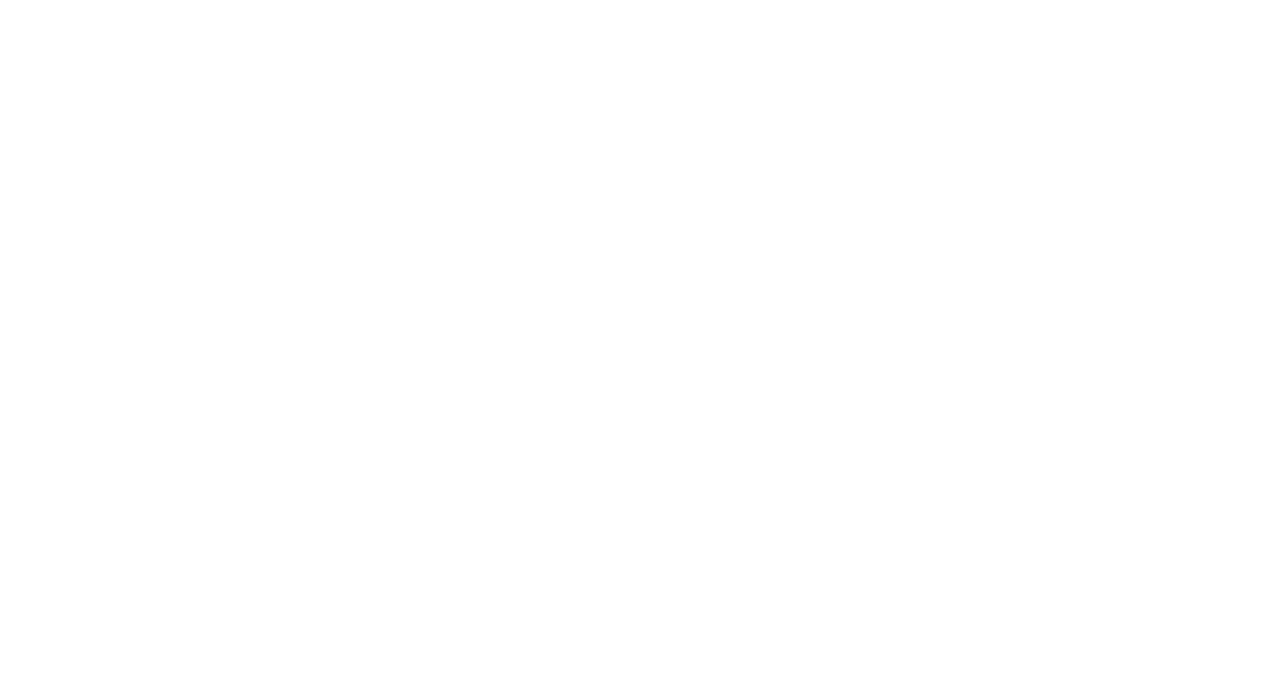
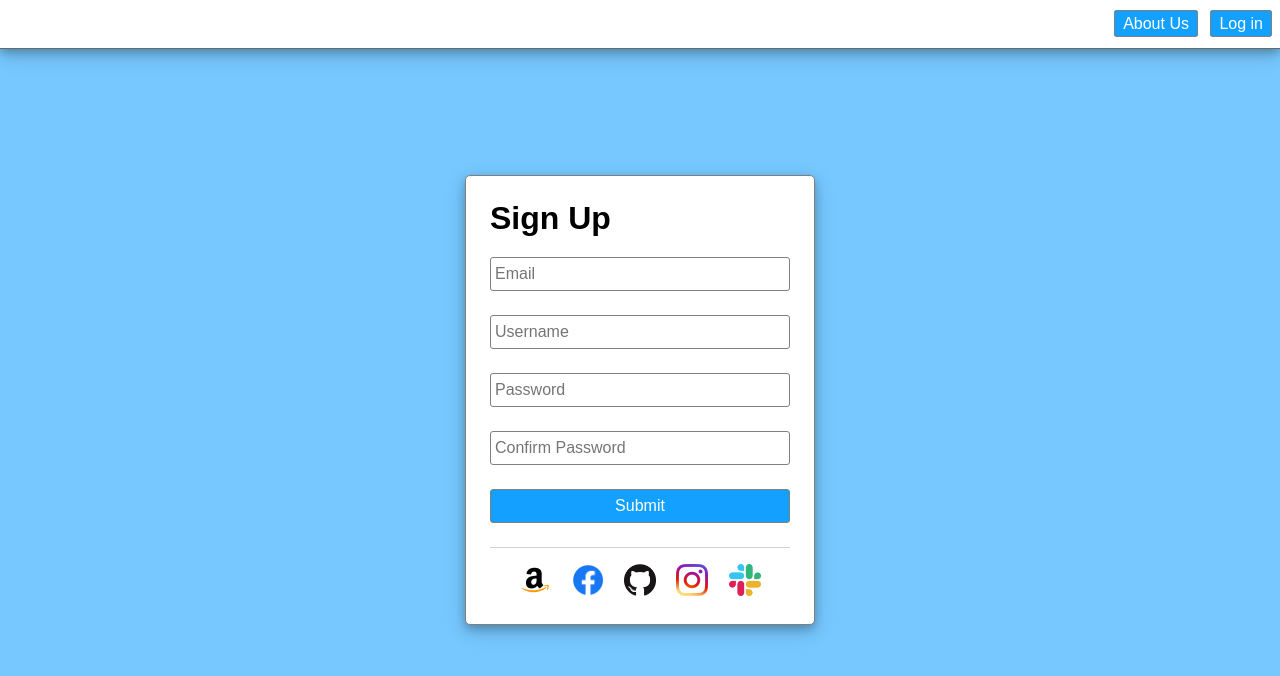
Before and after one commit to Jayromulus/staticRegisterPage, a plain HTML site: page index.html in a window 1280 px wide. Drawn offline with Linux system fonts and the light colour scheme.

Commit message:
walkthrough complete

```diff
--- a/index.html
+++ b/index.html
@@ -4,9 +4,48 @@
   <meta charset="UTF-8">
   <meta http-equiv="X-UA-Compatible" content="IE=edge">
   <meta name="viewport" content="width=device-width, initial-scale=1.0">
+  <link rel="stylesheet" href="./main.css">
   <title>Register Page</title>
 </head>
 <body>
+  <header>
+    <a href="#">About Us</a>
+    <a href="#">Log in</a>
+  </header>
 
+  <div class="container">
+    <h1>Sign Up</h1>
+
+    <form>
+      <!-- email -->
+      <div>
+        <input type="email" name="email" placeholder="Email" required>
+      </div>
+      <!-- username -->
+      <div>
+        <input type="text" name="username" placeholder="Username" required>
+      </div>
+      <!-- password -->
+      <div>
+        <input type="password" name="password" placeholder="Password" required>
+      </div>
+      <!-- confirm password -->
+      <div>
+        <input type="password" name="confirmPassword" placeholder="Confirm Password" required>
+      </div>
+
+      <div>
+        <button type="submit">Submit</button>
+      </div>
+    </form>
+
+    <footer>
+      <img src="./assets/amazon.png" alt="Amazon Logo" height="32" width="32">
+      <img src="./assets/facebook.png" alt="Facebook Logo" height="32" width="32">
+      <img src="./assets/github.png" alt="GitHub Logo" height="32" width="32">
+      <img src="./assets/instagram.png" alt="Instagram Logo" height="32" width="32">
+      <img src="./assets/slack.png" alt="Slack Logo" height="32" width="32">
+    </footer>
+  </div>
 </body>
 </html>
--- /dev/null
+++ b/main.css
@@ -0,0 +1,89 @@
+body {
+  background-color: #76c8ff;
+  margin: 0;
+  font-family: Arial, Helvetica, sans-serif;
+  display: flex;
+  height: 100vh;
+}
+
+header {
+  background-color: white;
+  text-align: right;
+  padding: .75rem 0;
+  border-bottom: 1px solid dimgray;
+  box-shadow:
+  /* offset-x | offset-y | blur radius | spread radius | color */
+    0 4px 8px 0 rgba(0, 0, 0, 0.2),
+    0 6px 20px 0 rgba(0, 0, 0, 0.19);
+  position: fixed;
+  top: 0;
+  left: 0;
+  width: 100vw;
+}
+
+header a {
+  color: white;
+  background-color: #13a0ff;
+  border: 1px solid gray;
+  padding: .25rem .5rem;
+  margin-right: .5rem;
+  border-radius: 3px;
+  /* line-height adjusts the amount of space taken up by the font */
+  line-height:1.5rem;
+  /* removes the underline from the link */
+  text-decoration: none;
+}
+
+header a:hover, form button:hover {
+  background-color: #1084d1;
+  cursor: pointer;
+}
+
+.container {
+  margin: auto;
+  padding: 1.5rem;
+  background-color: white;
+  border: solid 1px gray;
+  border-radius: 5px;
+  box-shadow:
+    0 4px 8px 0 rgba(0, 0, 0, 0.2),
+    0 6px 20px 0 rgba(0, 0, 0, 0.19);
+}
+
+.container > h1 {
+  margin: 0 0 .5rem;
+}
+
+form input, form button {
+  width: 100%;
+  min-width: 300px;
+  /* our inputs and forms have different default sizes
+  by changing the box-sizing we can fix it */
+  box-sizing: border-box;
+  margin: .75rem 0;
+  padding: .25rem;
+  line-height: 1.5rem;
+  font-size: 1em;
+  border: 1px solid gray;
+  border-radius: 3px;
+}
+
+form button {
+  color: white;
+  background-color: #13a0ff;
+}
+
+footer {
+  margin-top: .75rem;
+  border-top: solid 1px lightgray;
+  padding-top: 1em;
+  text-align: center;
+}
+
+footer img {
+  margin: 0 .5rem;
+}
+
+footer img:hover {
+  cursor: pointer;
+}
```
Also changed, not shown: assets/amazon.png (added), assets/facebook.png (added), assets/github.png (added), assets/instagram.png (added), assets/slack.png (added).
